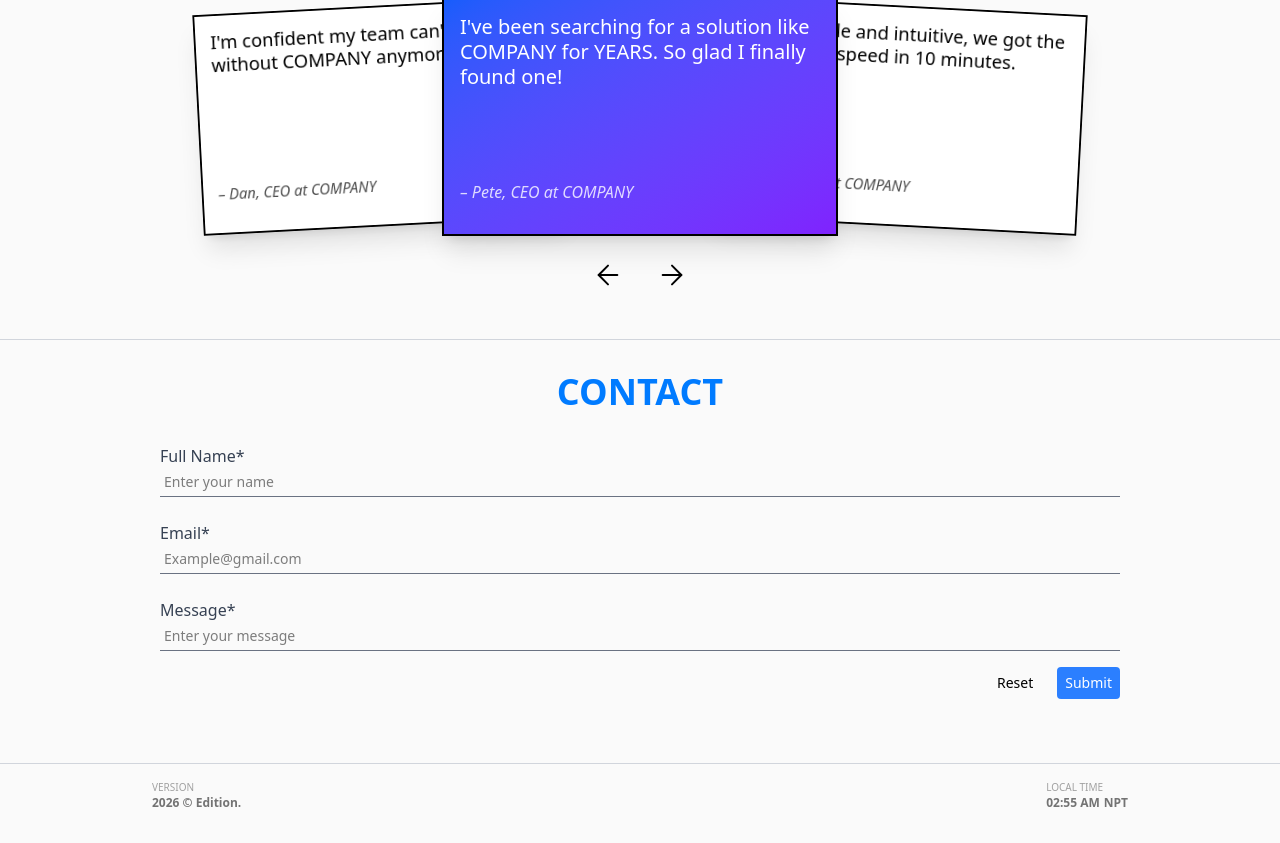
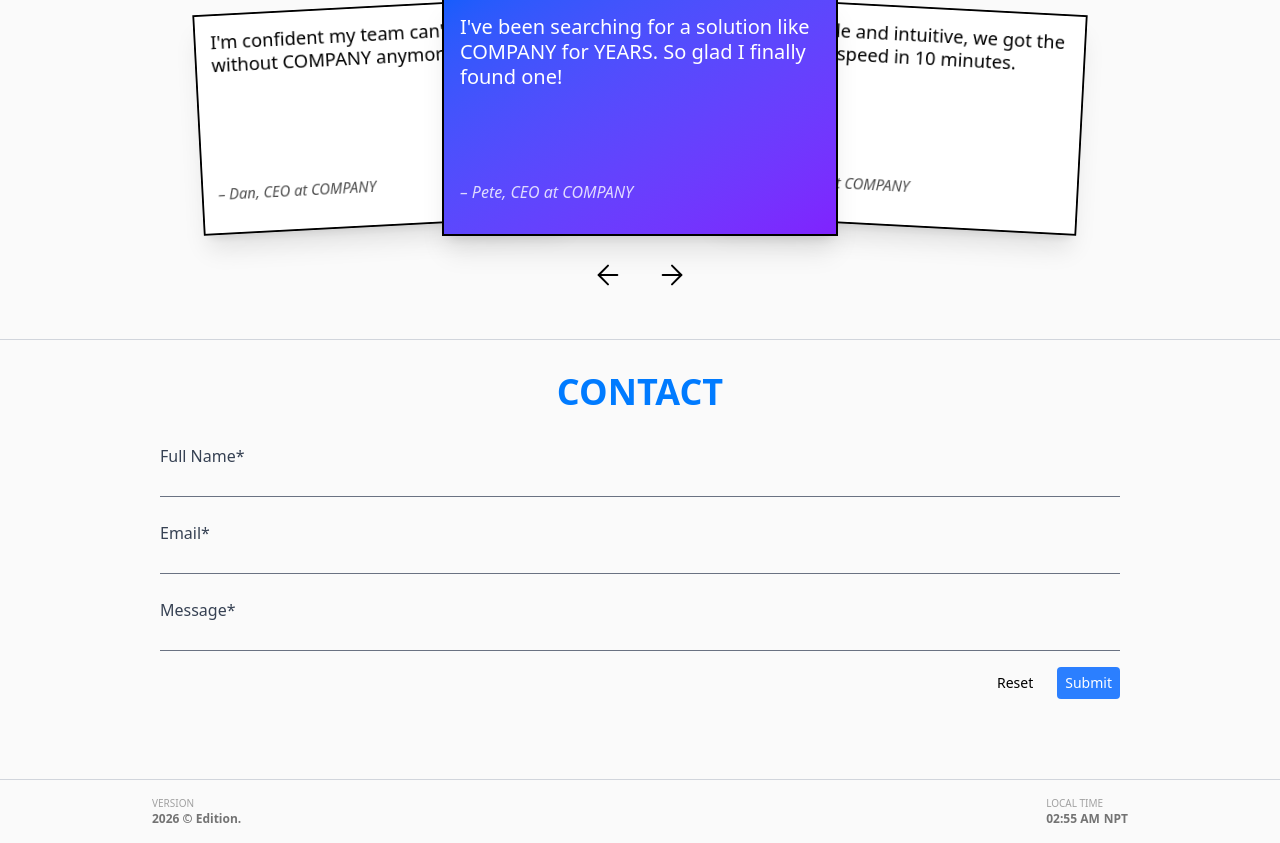
Before and after one commit to ankitshahi22/An_Creative_Studio, a Next.js app: page / in a window 1280 px wide. Shown: the part 1941-2784 px from the top of the page. Built offline with nearby package versions, Linux system fonts and the light colour scheme.

Commit message:
test push

```diff
--- a/src/component/contact/Contact.jsx
+++ b/src/component/contact/Contact.jsx
@@ -1,14 +1,42 @@
+"use client";
+
 import { borderClr } from "../../store/data";
 import Input from "../../utils/Input";
+import { useState } from "react";
+import { useFormStatus } from "react-dom";
 
 const Contact = () => {
+  const [result, setResult] = useState("");
+  const { pending } = useFormStatus();
+
+  const onSubmit = async (event) => {
+    event.preventDefault();
+
+    setResult("Sending....");
+    const formData = new FormData(event.target);
+    formData.append("access_key", "2f05bd48-6ad6-4b7e-846f-ba6c1831255c");
+
+    const response = await fetch("https://api.web3forms.com/submit", {
+      method: "POST",
+      body: formData,
+    });
+
+    const data = await response.json();
+    if (data.success) {
+      setResult("Form Submitted Successfully");
+      event.target.reset();
+    } else {
+      setResult("Error");
+    }
+  };
+
   return (
     <div className={`${borderClr}`}>
       <div className="p-8 w-[80%] mx-auto">
         <h2 className="text-4xl font-bold text-[#007bff] text-center">
           CONTACT
         </h2>
-        <div className="flex flex-col gap-4 py-8">
+        <form className="flex flex-col gap-4 py-8" onSubmit={onSubmit}>
           <div className="flex flex-col gap-6">
             <Input
               label="Full Name"
@@ -29,12 +57,16 @@ const Contact = () => {
             />
           </div>
           <div className="flex justify-end gap-6 text-sm">
-            <button>Reset</button>
-            <button className="px-2 py-1.5 bg-blue-500 text-white rounded">
-              Submit
+            <button type="reset">Reset</button>
+            <button
+              type="submit"
+              className="px-2 py-1.5 bg-blue-500 text-white rounded"
+            >
+              {pending ? "Submitting..." : "Submit"}
             </button>
           </div>
-        </div>
+          <span>{result}</span>
+        </form>
       </div>
     </div>
   );
--- a/src/utils/Input.jsx
+++ b/src/utils/Input.jsx
@@ -1,11 +1,10 @@
-const Input = ({ label, name, placeholder, type = "text" }) => {
+const Input = ({ label, name, type = "text" }) => {
   return (
     <div className="flex flex-col">
       <label className="text-gray-700">{label}*</label>
       <input
         type={type}
         name={name}
-        placeholder={placeholder}
         className="border-0 border-b border-gray-500 p-1 focus:outline-none focus:ring-2 focus:ring-transparent placeholder:text-sm text-sm"
       />
     </div>
```
